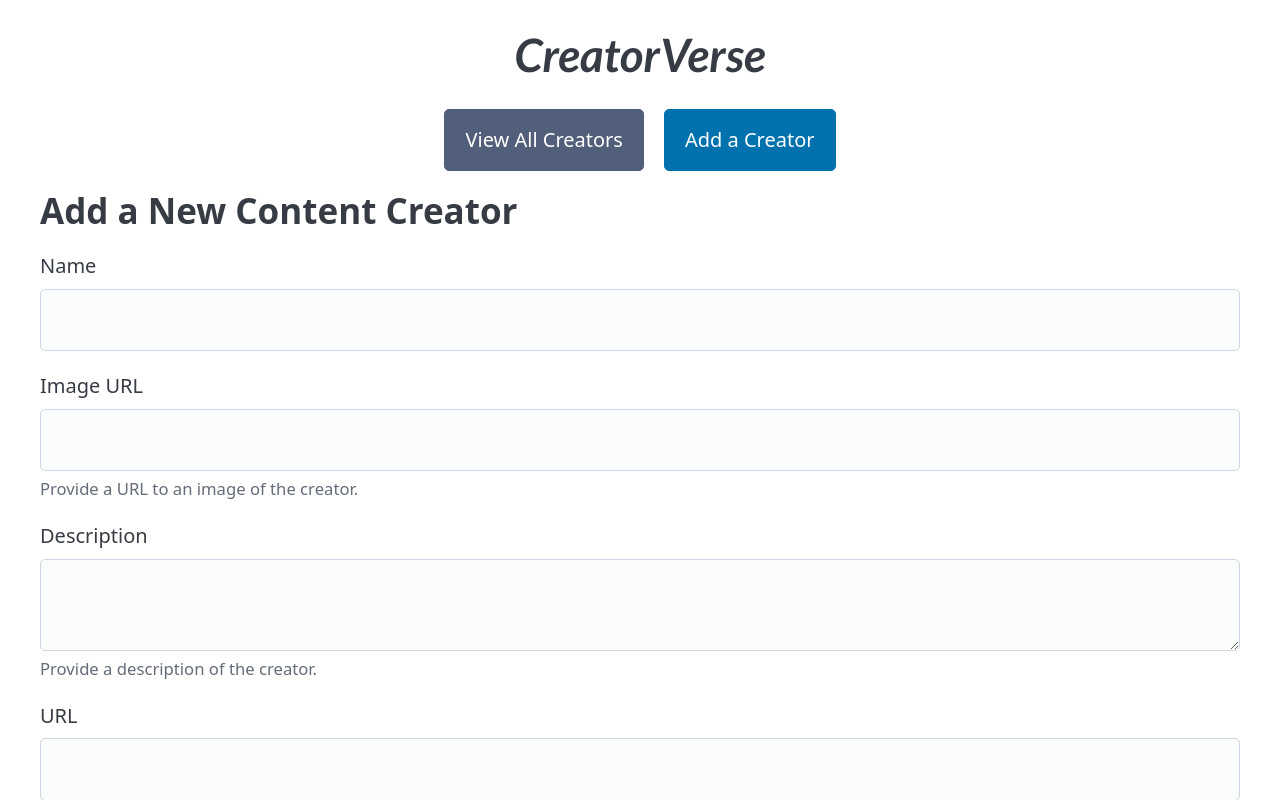
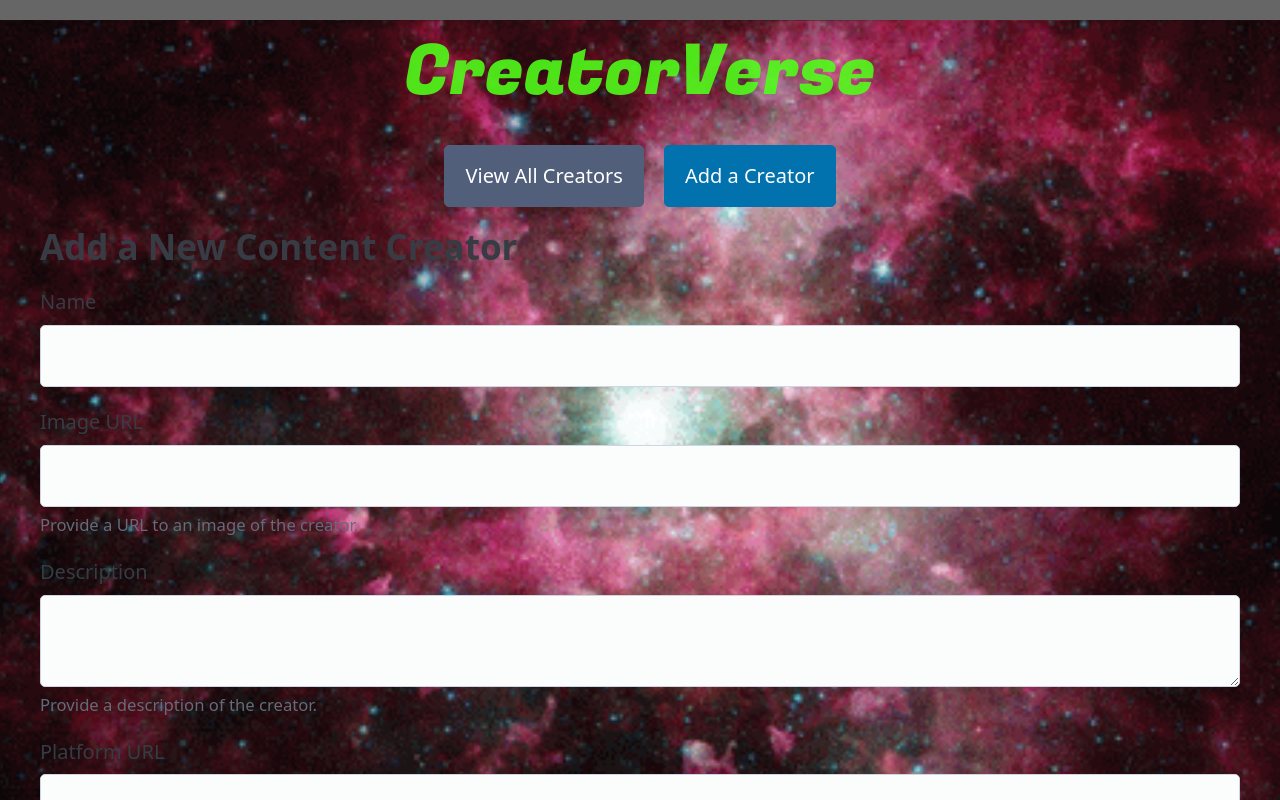
Before and after one commit to JNet46/creatorverse, a React (Vite) app: page /new in a window 1280 px wide. Shown: the top 800 px of the page. Built offline with nearby package versions, Linux system fonts and the light colour scheme; no server answers.

Commit message:
Added an animated background image.

```diff
--- a/src/index.css
+++ b/src/index.css
@@ -1,7 +1,8 @@
-@import url('https://fonts.googleapis.com/css2?family=Lato:ital,wght@0,400;0,700;1,400;1,700&display=swap');
+@import url('https://fonts.googleapis.com/css2?family=Fugaz+One:wght@400&display=swap');
 :root {
     /* Re-define the primary color variable to a purple */
-    --pico-primary: #8a4af3;
+    --title-color: #4fff19e2;
+    --pico-primary: #d65d2a;
     --pico-primary-hover: #7b43d9;
     --pico-primary-focus: rgba(138, 74, 243, 0.25);
     --pico-primary-inverse: #fff;
@@ -32,8 +33,39 @@
     gap: 1rem;      /* Add space between the two buttons */
   }
   .site-title {
-    font-family: 'Lato', sans-serif;
-    font-size: 2.3rem;
-    font-weight: 700;
-    font-style: italic;
+    font-family: 'Fugaz One', sans-serif;
+    font-size: 3.5rem;
+    font-weight: 400;
+    font-style: normal;
+    color: var(--title-color);
   }
+  /* ===================================== */
+/*      CUSTOM BACKGROUND STYLES         */
+/* ===================================== */
+
+body {
+    background-image: url('/Universe.gif');
+    background-size: cover;
+    background-position: center center;
+    background-repeat: no-repeat;
+    background-attachment: fixed;
+    min-height: 100vh;
+  }
+
+  /* Semi-transparent overlay for readability */
+  body::before {
+    content: '';
+    position: fixed;
+    top: 0;
+    left: 0;
+    right: 0;
+    bottom: 0;
+    background-color: rgba(0, 0, 0, 0.6); /* Black with 60% opacity. Adjust as needed. */
+    z-index: -1;
+  }
+
+  /* Ensure React app content is above the overlay */
+  #root {
+    position: relative;
+    z-index: 1;
+  }
--- a/src/pages/AddCreator.jsx
+++ b/src/pages/AddCreator.jsx
@@ -52,7 +52,7 @@ const AddCreator = () => {
           <textarea id="description" name="description" value={creator.description} onChange={handleChange} required></textarea>
           <small>Provide a description of the creator.</small>
 
-          <label htmlFor="url">URL</label>
+          <label htmlFor="url">Platform URL</label>
           <input type="text" id="url" name="url" value={creator.url} onChange={handleChange} required />
           <small>Provide a link to their main platform.</small>
 
```
Also changed, not shown: public/Universe.gif (added).
